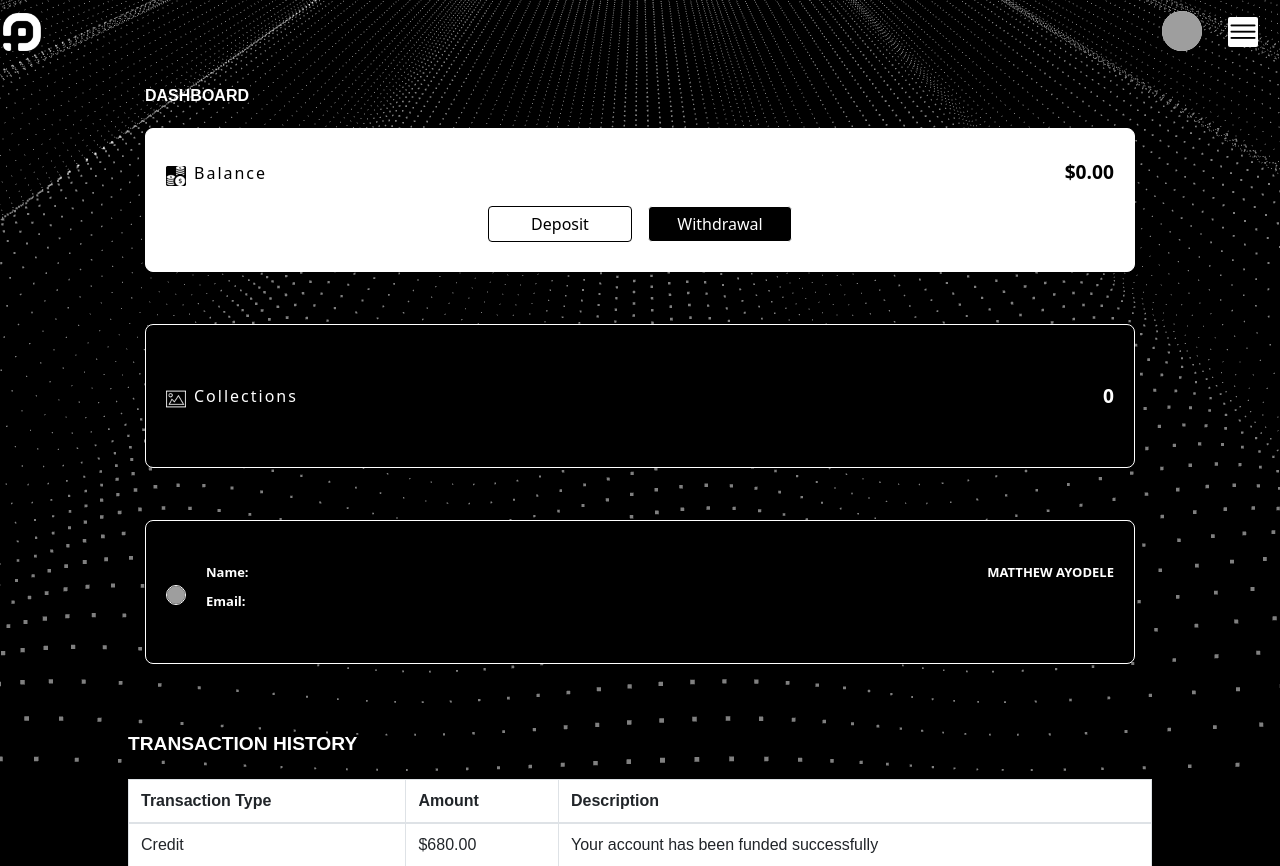
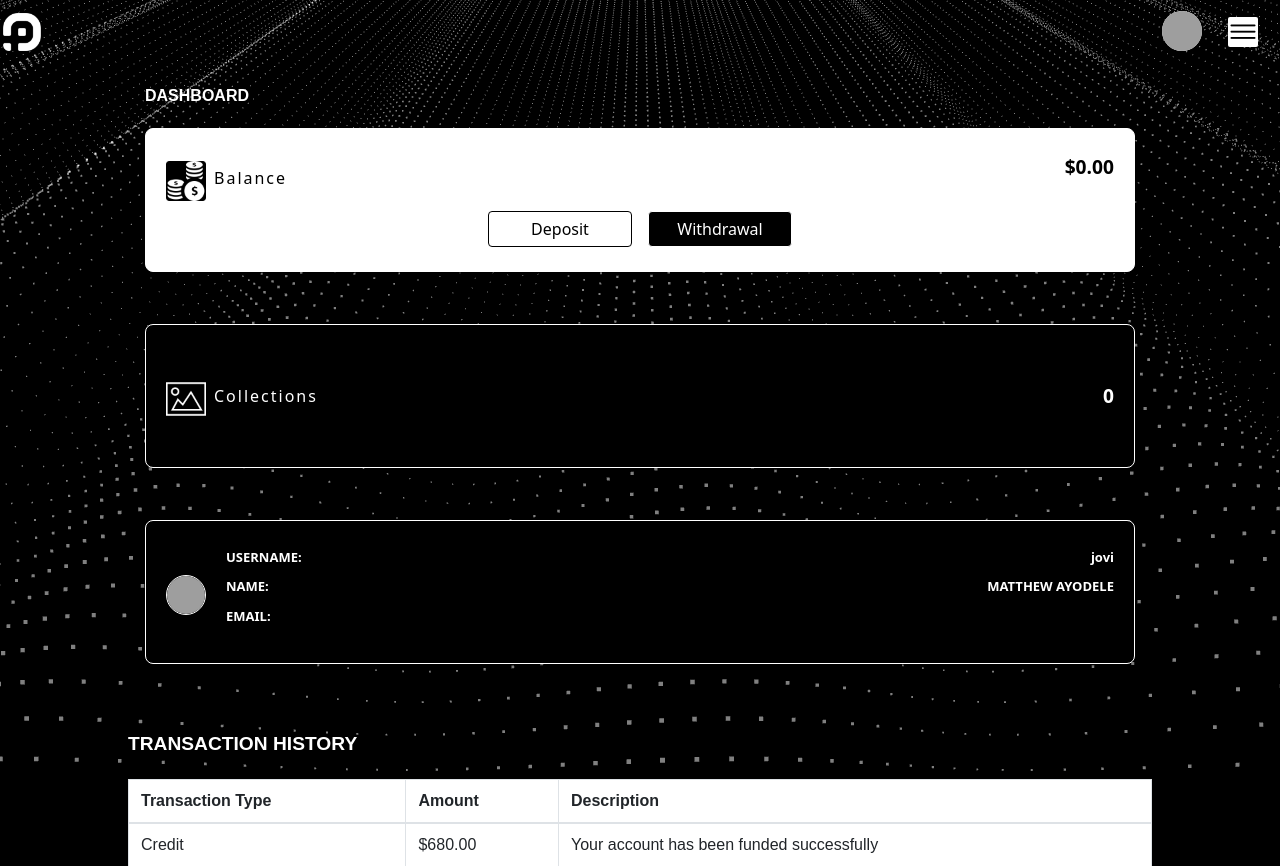
Before and after one commit to qirexes/pixels, a Django app: page /pix/dashboard/ in a window 1280 px wide. Shown: the top 866 px of the page. Run offline with Django 5.2, Linux system fonts and the light colour scheme; a user stored in the database is signed in; data comes from the database, SQL or seed files in the repository; both versions use the stored data as it was after the commit; some libraries are stand-ins or nearby versions; grey boxes are pictures that could not be loaded.

Commit message:
dashboard

```diff
--- a/pix/templates/pix/dashboard.html
+++ b/pix/templates/pix/dashboard.html
@@ -484,7 +484,7 @@ if (dropdownContent.style.display === "block") {
         <div class="leftt">
             <div href="{% url 'pix:dashboard' %}">
                 {% if user.profile.profile_picture %}
-                <img class="balance-img" src="{{ user.profile.profile_picture.url }}" alt="Profile Picture" style="border: solid 1px white; border-radius: 100%;">
+                <img class="balance-img bimg-adjustment" src="{{ user.profile.profile_picture.url }}" alt="Profile Picture" style="border: solid 1px white; border-radius: 100%;">
                 {% else %}
                 <img class="balance-img" src="/static/pix/images/iconmonstr-user-circle-thin-240.png" alt="Default Picture" style="border: solid 1px white; border-radius: 100%;">
                 {% endif %}
@@ -493,12 +493,18 @@ if (dropdownContent.style.display === "block") {
         </div>
         <div class="rightt">
             <div class="">
+              <!-- the new container for username start -->
+              <div class="inner-rightt">
+                  <div class="tag" style="color: white;">USERNAME:</div>
+                  <div class="value" style="color: white;">{{ user.username }}</div>
+              </div>
+              <!-- the new containter for username end -->
                 <div class="inner-rightt">
-                    <div class="tag" style="color: white;">Name:</div>
+                    <div class="tag" style="color: white;">NAME:</div>
                     <div class="value" style="color: white;">{{ user.first_name }} {{ user.last_name }}</div>
                 </div>
                 <div class="inner-rightt">
-                    <div class="tag" style="color: white;">Email:</div>
+                    <div class="tag" style="color: white;">EMAIL:</div>
                     <div class="value" style="color: white;">{{ user.email }}</div>
                 </div>
             </div>
@@ -1161,12 +1167,17 @@ hr{
         }
 
         .balance-img {
-            width: 20px;
-            height: 20px;
+            width: 40px;
+            height: 40px;
             margin-bottom: 10px;
             position: relative;
             top: 8px;
         }
+/*
+        .bimg-adjustment{
+          height: 50px;
+          width: 50px;
+        } */
 
         .sub-text {
             font-size: 1rem;
@@ -1332,6 +1343,13 @@ th, td{
 
 /* table styling end */
 
+/* balanced image adjustment start */
+
+.bimg-adjustment{
+
+}
+
+/* balanced image adjustment end */
 
 
 
```
Also changed, not shown: db.sqlite3.
